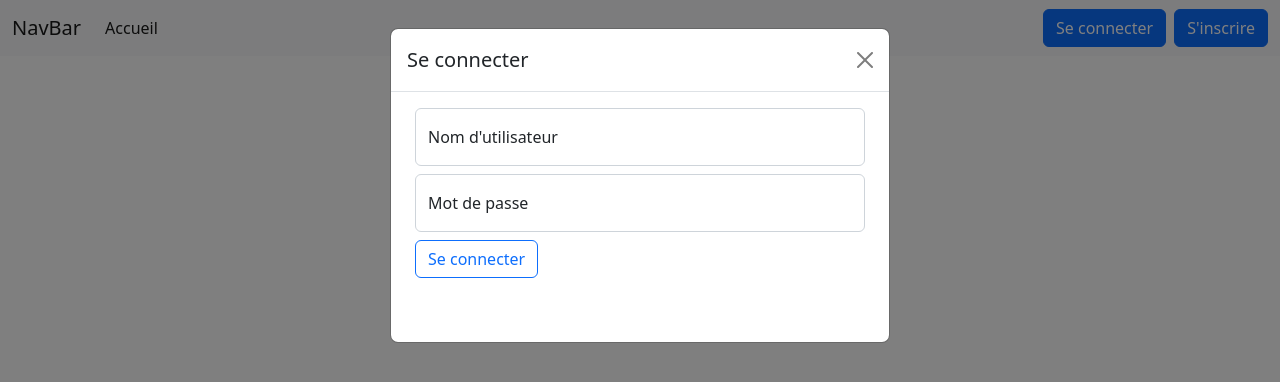
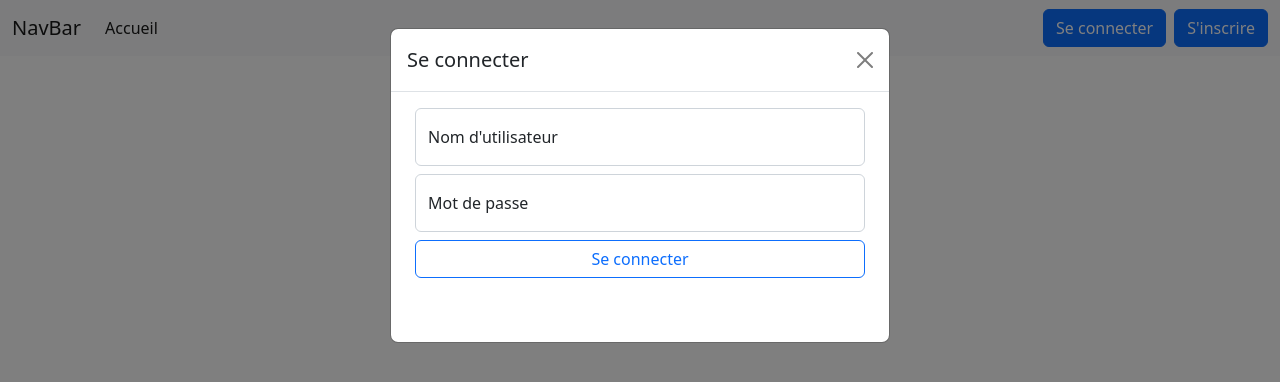
Before and after one commit to EdouardRouch/Kanban, a Vue app: page / in a window 1280 px wide. Both pictures are taken after a click on the button "Se connecter". Shown: the top 382 px of the page. Built offline with nearby package versions, Linux system fonts and the light colour scheme; no server answers.

Commit message:
Amélioration de l'UI d'authentification

```diff
--- a/src/components/LogInModal.vue
+++ b/src/components/LogInModal.vue
@@ -10,6 +10,7 @@ export default {
             username: '',
             password: '',
             validation: false,
+            status: '',
         }
     },
     methods: {
@@ -26,8 +27,11 @@ export default {
             alertPlaceholder.append(wrapper)
         },
         logIn() {
+            this.status = 'pending';
+            const errorIntro = "Connexion impossible : ";
             this.userStore.logIn(this.username, this.password)
-                .then(() => this.$refs.closeModal.click(), (err) => this.alert(err.message, "danger"));
+                .then(() => this.$refs.closeModal.click(), (err) => this.alert(errorIntro + err.message, "danger"))
+                .then(() => this.status = '');
         },
         clearForm() {
             this.username = '';
@@ -69,9 +73,12 @@ export default {
                                     v-model="password" placeholder="" required>
                                 <label for="password" class="form-label">Mot de passe</label>
                             </div>
-                            <button @click="validation = true" type="submit"
-                                class="btn btn-outline-primary w-100 w-md-auto">Se
-                                connecter</button>
+                            <button @click="validation = true" type="submit" class="btn btn-outline-primary w-100">
+                                <div v-if="status == 'pending'" class="spinner-border" role="status">
+                                    <span class="visually-hidden">Loading...</span>
+                                </div>
+                                <span v-if="status == ''">Se connecter</span>
+                            </button>
                         </form>
                     </div>
                     <!-- Formulaire de connexion -->
--- a/src/components/SignUpModal.vue
+++ b/src/components/SignUpModal.vue
@@ -10,7 +10,8 @@ export default {
             username: '',
             password: '',
             password_verify: '',
-            validation: false
+            validation: false,
+            status: '',
         }
     },
     methods: {
@@ -27,10 +28,13 @@ export default {
             alertPlaceholder.append(wrapper)
         },
         signUp() {
+            this.status = 'pending';
+            const errorIntro = "Création impossible : ";
             this.userStore.signUp(this.username,
                 this.password,
                 this.password_verify)
-                .then(() => this.$refs.close.click(), (err) => this.alert(err.message, "danger"));
+                .then(() => this.$refs.close.click(), (err) => this.alert(errorIntro + err.message, "danger"))
+                .then(() => this.status = '');
         },
         clearForm() {
             this.username = '';
@@ -75,8 +79,12 @@ export default {
                                 <label class="form-label" for="password_verify">Vérifiez votre mot de passe</label>
                             </div>
 
-                            <button @click="validation = true" type="submit"
-                                class="btn btn-outline-primary w-100 w-md-auto">S'inscrire</button>
+                            <button @click="validation = true" type="submit" class="btn btn-outline-primary w-100">
+                                <div v-if="status == 'pending'" class="spinner-border" role="status">
+                                    <span class="visually-hidden">Loading...</span>
+                                </div>
+                                <span v-if="status == ''">S'inscrire</span>
+                            </button>
                         </form>
                     </div>
 
--- a/src/store/user.js
+++ b/src/store/user.js
@@ -2,6 +2,7 @@ import { defineStore } from "pinia";
 
 export const useUserStore = defineStore("user", {
   state: () => ({
+    status: '',
     user: ''
   }),
 
@@ -21,7 +22,7 @@ export const useUserStore = defineStore("user", {
         }),
       });
 
-      if (!res.ok) { throw await res.json() }
+      if (!res.ok) { throw await res.json(); }
 
       this.user = username;
       return await res.json();
```
